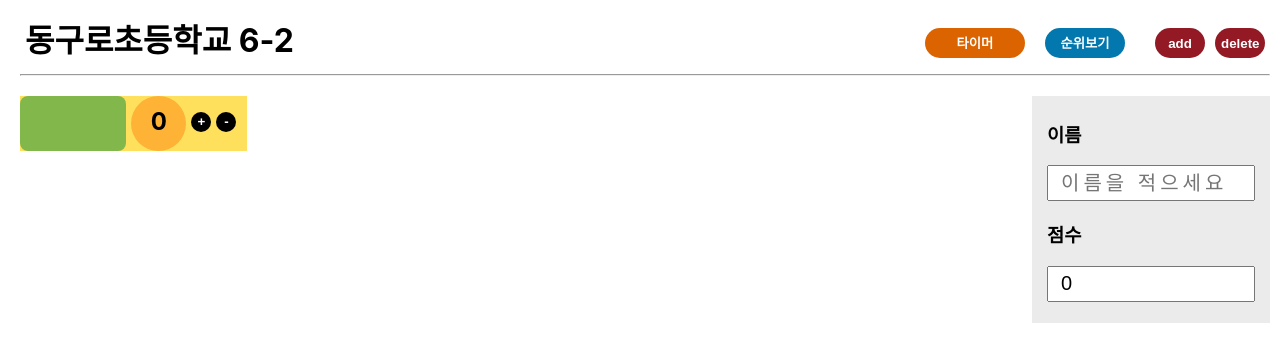
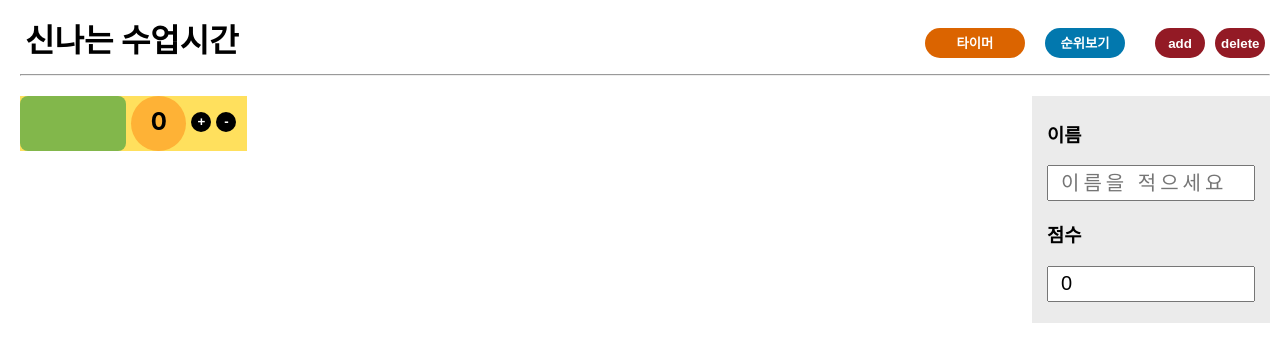
Before and after one commit to ezidol/class-check, a React app: page / in a window 1280 px wide. Shown: the top 362 px of the page. Built offline with nearby package versions, Linux system fonts and the light colour scheme.

Commit message:
Version 0.3.5 Edit Header

```diff
--- a/src/components/Class/Header/Header.js
+++ b/src/components/Class/Header/Header.js
@@ -6,7 +6,7 @@ const Header = (props) => {
     return (
         <div className="header">
             <div className="view-header">
-                <p>동구로초등학교 6-2</p>
+                <p>신나는 수업시간</p>
                 {props.timerShow ? <Timer /> : null}
                 <div>
                     <div className="button">
```
